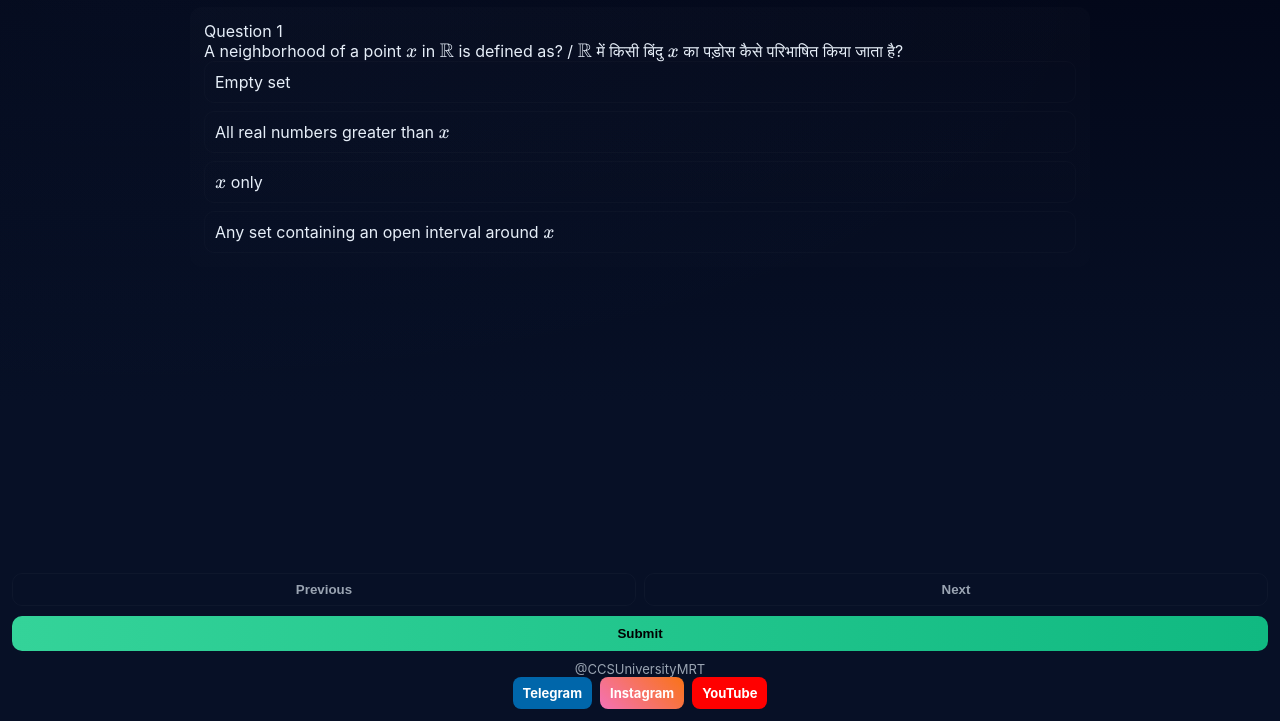
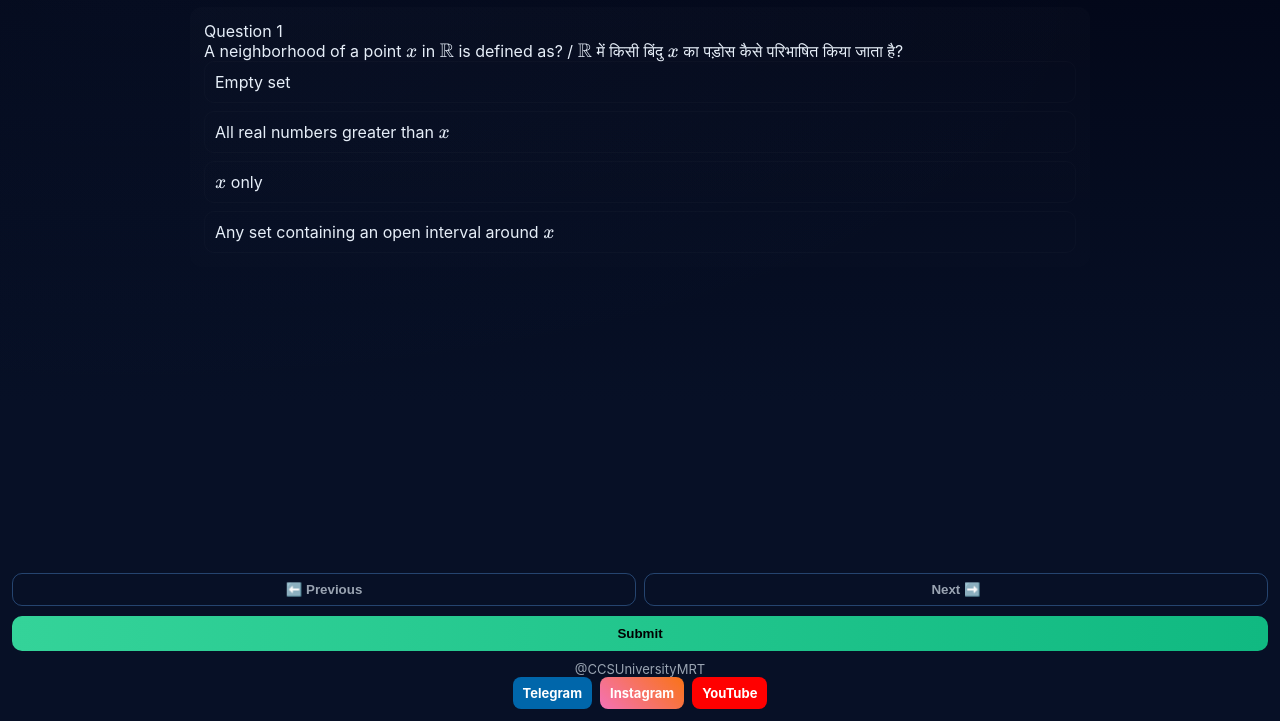
Before and after one commit to ezezeez2/Quizzes, a plain HTML site: page index.html in a window 1280 px wide. Both pictures are taken after a click on the button "Start Quiz". Shown: the part 79-800 px from the top of the page. Drawn offline with nearby package versions, Linux system fonts and the light colour scheme.

Commit message:
Update index.html

```diff
--- a/index.html
+++ b/index.html
@@ -159,6 +159,19 @@ body{
   border:none;
   font-weight:800;
 }
+/* ---------- NAV BUTTON STYLE ---------- */
+.nav-btn{
+  background: rgba(96,165,250,0.15);   /* light blue */
+  border: 1px solid rgba(96,165,250,0.35);
+  color: #93c5fd;                       /* soft blue text */
+  font-weight: 700;
+  transition: all 0.2s ease;
+}
+
+.nav-btn:hover{
+  background: rgba(96,165,250,0.25);
+  transform: translateY(-2px);
+}
 
 #quiz-screen{padding-bottom:170px}
 
@@ -230,8 +243,8 @@ body{
 <!-- BOTTOM BAR -->
 <div id="bottom-bar" style="display:none;">
   <div class="nav">
-    <button class="btn ghost" onclick="prevQ()">Previous</button>
-    <button class="btn ghost" onclick="nextQ()">Next</button>
+    <button class="btn ghost nav-btn" onclick="prevQ()">⬅️ Previous</button>
+    <button class="btn ghost nav-btn" onclick="nextQ()">Next ➡️</button>
   </div>
   <button id="submitBtn" onclick="submitQuiz()">Submit</button>
   <div class="credit">
```
